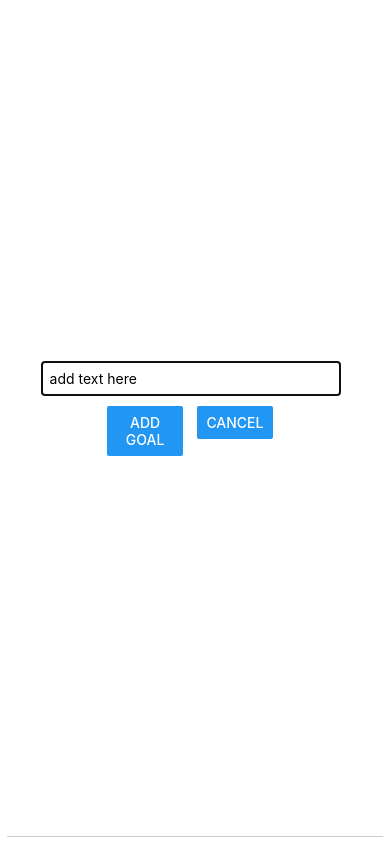
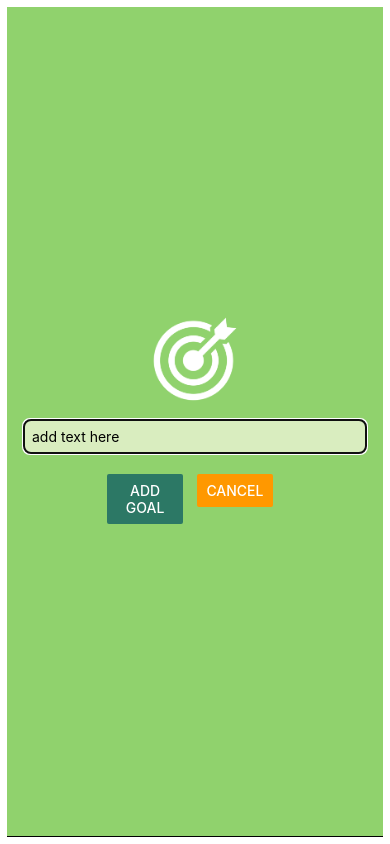
Before and after one commit to sairaj225/react-native, a React Native app: screen / in a window 390 px wide. Both pictures are taken after a click on the button "ADD GOAL". Built offline with nearby package versions, Linux system fonts and the light colour scheme.

Commit message:
Images and styles

```diff
--- a/App.js
+++ b/App.js
@@ -10,6 +10,8 @@ import {
   FlatList,
   Pressable
 } from 'react-native';
+
+import { StatusBar } from 'react-native';
 
 import { useState } from 'react';
 import GoalItem from './Components/GoalItem';
@@ -51,9 +53,11 @@ export default function App() {
   }
 
   return (
+    <>
+    <StatusBar style="light"/>
     <View style={styles.appContainer}>
       <Button
-        color="#5AB2FF"
+        color="#90D26D"
         title="Add Goal"
         onPress={addGoalButtonHandler}
       />
@@ -76,6 +80,7 @@ export default function App() {
         </FlatList>
       </View>
     </View>
+    </>
   );
 }
 
@@ -84,12 +89,15 @@ const styles = StyleSheet.create({
   appContainer: {
     flex: 1,
     padding: 50,
-    paddingHorizontal: 16
+    paddingHorizontal: 16,
+    backgroundColor: "#2C7865"
   },
 
 
 
   goalsContainer: {
     flex: 5,
+    margin: 6,
+    padding: 6
   },
 });
--- a/Components/GoalInput.js
+++ b/Components/GoalInput.js
@@ -3,7 +3,8 @@ import {
     TextInput,
     Button,
     StyleSheet,
-    Modal
+    Modal,
+    Image
 } from 'react-native';
 
 import { useState } from 'react';
@@ -25,6 +26,9 @@ function GoalInput(props) {
     return (
         <Modal visible={props.visible} animationType='slide'>
             <View style={styles.inputContainer}>
+                <Image
+                    style={styles.image}
+                    source={require('../assets/images/goal.png')}/>
                 <TextInput
                 style={styles.textInput}
                 value={enteredText}
@@ -33,10 +37,10 @@ function GoalInput(props) {
                 />
                 <View style={styles.buttonContainer}>
                     <View style={styles.button}>
-                        <Button title="Add Goal" onPress={addGoal}/>
+                        <Button title="Add Goal" onPress={addGoal} color="#2C7865" />
                     </View>
                     <View style={styles.button}>
-                        <Button title="Cancel" onPress={props.closeModel} />
+                        <Button title="Cancel" onPress={props.closeModel} color="#FF9800" />
                     </View>
                 </View>
             </View>
@@ -54,17 +58,19 @@ const styles = StyleSheet.create({
         justifyContent: 'center',
         alignItems: 'center',
         borderBottomWidth: 1,
-        borderBottomColor: '#cccccc',
         margin: 7,
-        paddingBottom: 16
+        padding: 16,
+        backgroundColor: '#90D26D'
       },
 
       textInput: {
         borderWidth: 1,
         borderColor: '#cccccc',
-        width: '80%',
-        marginRight: 8,
-        padding: 8
+        width: '100%',
+        margin: 10,
+        padding: 8,
+        backgroundColor: '#D9EDBF',
+        borderRadius: 7,
       },
 
       buttonContainer: {
@@ -75,5 +81,10 @@ const styles = StyleSheet.create({
       button: {
         width: '40%',
         marginHorizontal: 7,
+      },
+
+      image: {
+        width: 100,
+        height: 100,
       }
 });
--- a/Components/GoalItem.js
+++ b/Components/GoalItem.js
@@ -34,6 +34,8 @@ const styles = StyleSheet.create({
       goalItem: {
         color: '#3C3633',
         padding: 10,
+        backgroundColor: '#FF9800',
+        borderRadius: 6
       },
 
       pressedItem: {
```
Also changed, not shown: assets/images/goal.png (added).
